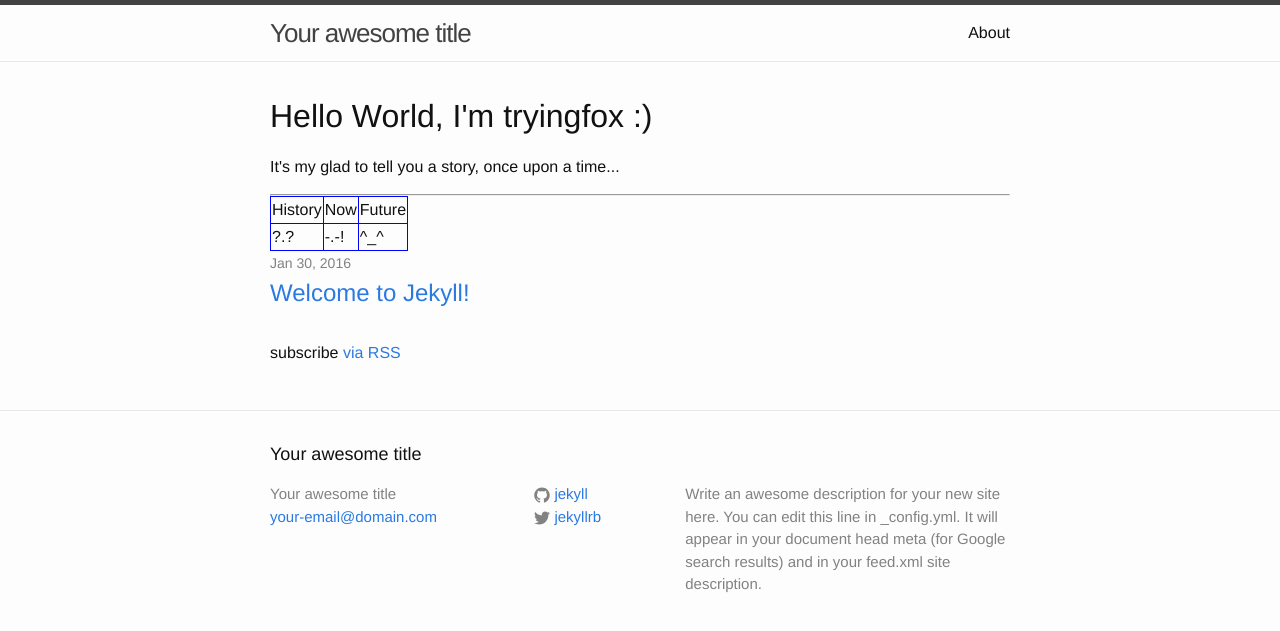
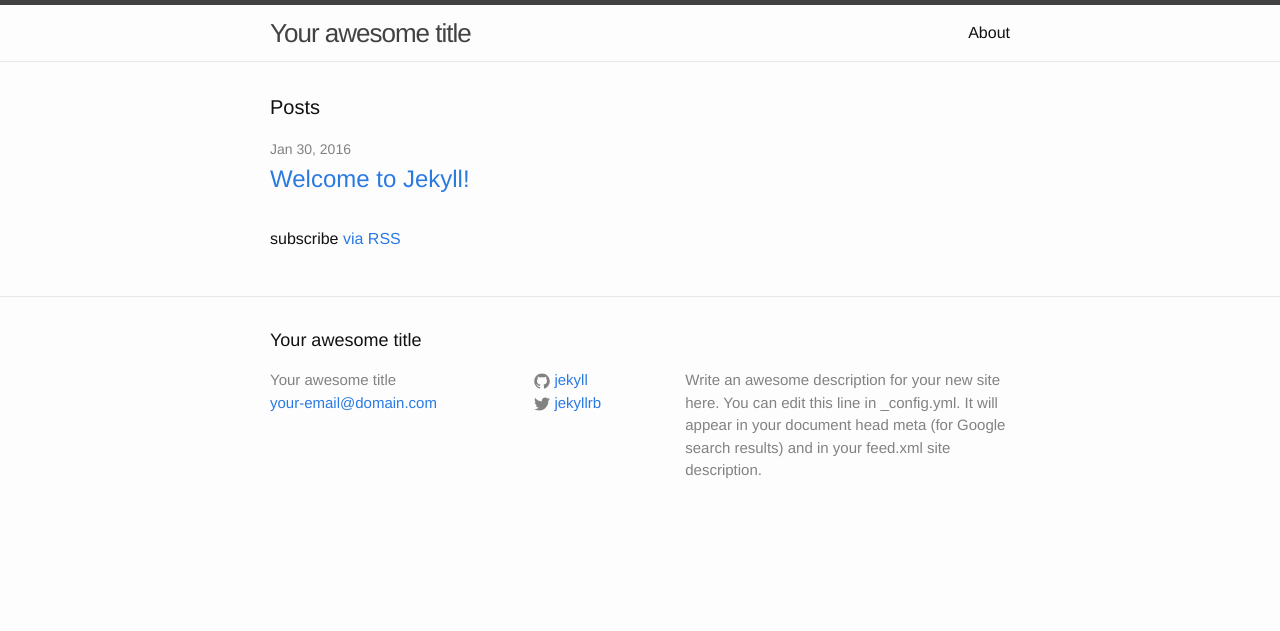
Before and after one commit to tryingfox/tryingfox.github.io, a Jekyll site: the page built from index.html, in a window 1280 px wide. Shown: the top 631 px of the page. Built offline with Jekyll 4.4.1, drawn with Linux system fonts in a browser that asks for light colours.

Commit message:
update blog

```diff
--- a/_posts/2016-01-30-welcome-to-jekyll.markdown
+++ b/_posts/2016-01-30-welcome-to-jekyll.markdown
@@ -1,7 +1,7 @@
 ---
 layout: post
 title:  "Welcome to Jekyll!"
-date:   2016-01-30 10:06:10 +0800
+date:   2016-01-30 10:13:00 +0800
 categories: jekyll update
 ---
 You’ll find this post in your `_posts` directory. Go ahead and edit it and re-build the site to see your changes. You can rebuild the site in many different ways, but the most common way is to run `jekyll serve`, which launches a web server and auto-regenerates your site when a file is updated.
--- a/index.html
+++ b/index.html
@@ -2,36 +2,9 @@
 layout: default
 ---
 
-<head>
-<style>
-table {
-    border-collapse: collapse;
-}
+<div class="home">
 
-table, td, th {
-    border: 1px solid blue;
-}
-</style>
-<title>Cold Eye</title>
-</head>
-
-<body>
-<h1>Hello World, I'm tryingfox :)</h1>
-<p>It's my glad to tell you a story, once upon a time...</p>
-<hr/>
-<table>
-	<tr>
-		<td>History</td>
-		<td>Now</td>
-		<td>Future</td>
-	</tr>
-	<tr>
-		<td>?.?</td>
-		<td>-.-!</td>
-		<td>^_^</td>
-	</tr>
-</table
-</body>
+  <h1 class="page-heading">Posts</h1>
 
   <ul class="post-list">
     {% for post in site.posts %}
```
